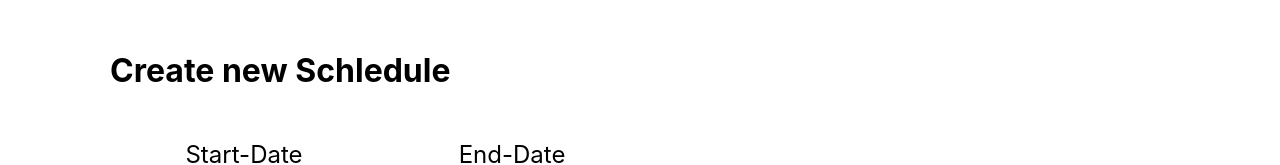
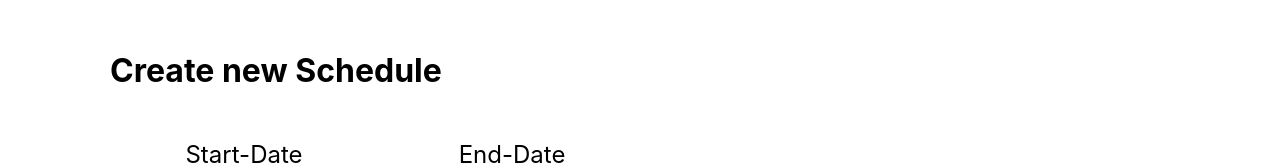
Before and after one commit to sony96/scheduler, a React (Create React App) app: page / in a window 1280 px wide. Shown: the top 165 px of the page. Built offline with nearby package versions, Linux system fonts and the light colour scheme.

Commit message:
Fix title type

```diff
--- a/src/components/Header/Header.tsx
+++ b/src/components/Header/Header.tsx
@@ -46,7 +46,7 @@ const Header: React.FC<HeaderProps> = ({
   return (
     <div className={styles.header}>
       <div className={styles.headerTitle}>
-        <h1>Create new Schledule</h1>
+        <h1>Create new Schedule</h1>
       </div>
 
       <div className={styles.headerContent}>
```
